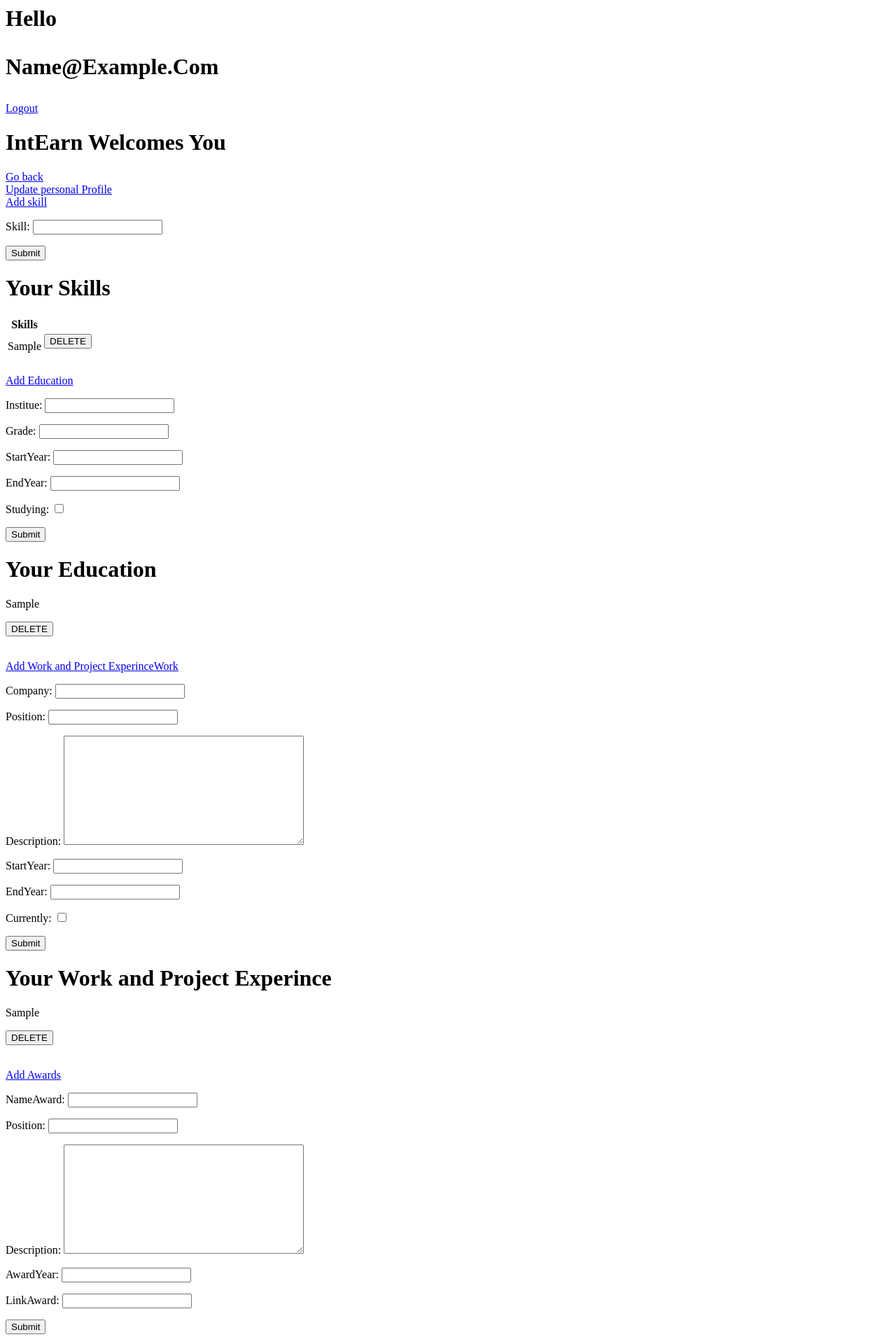
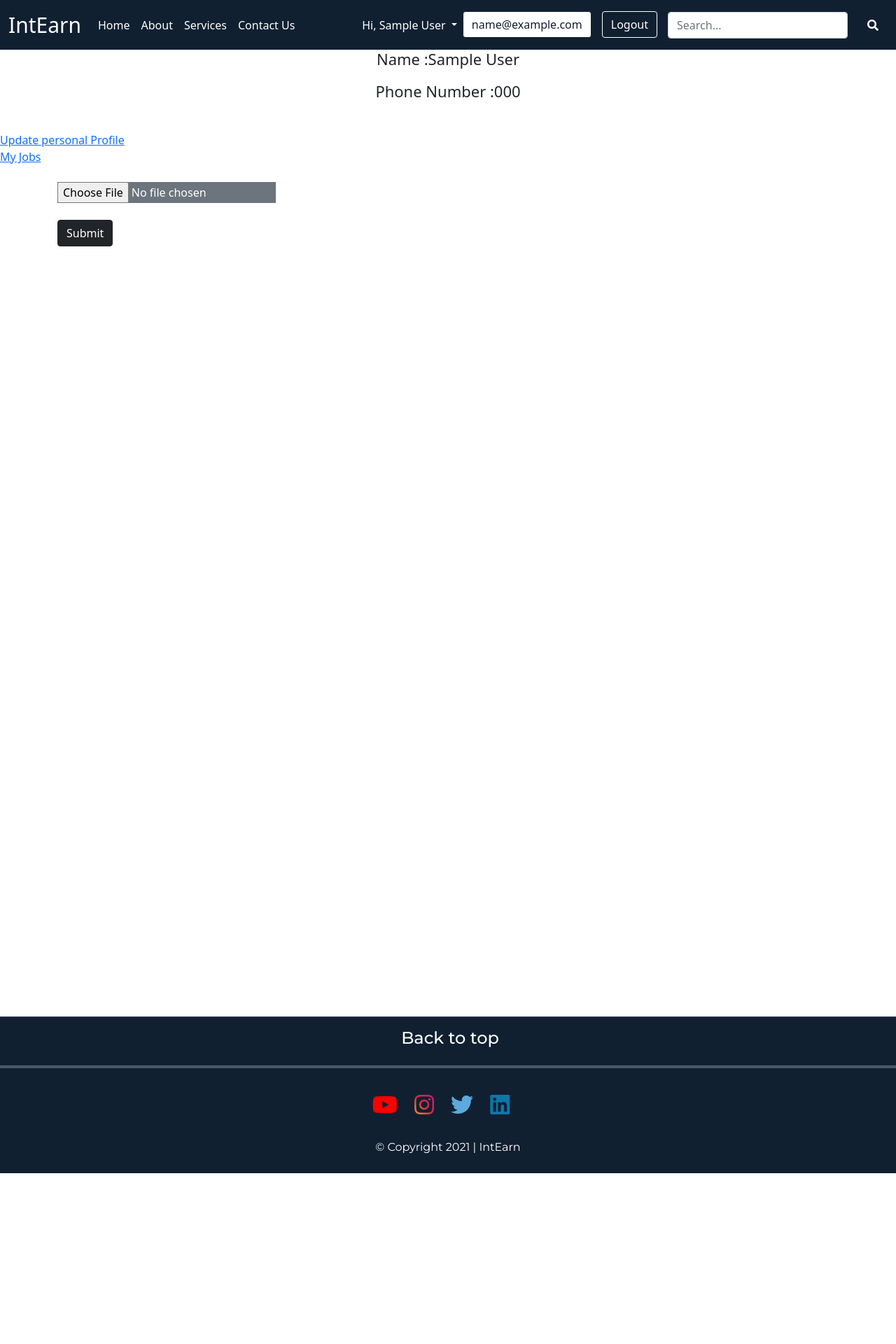
Before and after one commit to Chaitanya-Soni/IntEarn, a Django app: page /student/profile/ in a window 1280 px wide. Shown: the top 1920 px of the page at 70% size. After the commit the page ends 1676 px from the top, so only its background shows below. Run offline with Django 3.2, Linux system fonts and the light colour scheme; a user stored in the database is signed in; tables that the repository leaves empty hold one stand-in row (values such as "Sample post"); some libraries are stand-ins or nearby versions.

Commit message:
drop-down btn and upload resume page

```diff
--- a/intearn/home/templates/home/base.html
+++ b/intearn/home/templates/home/base.html
@@ -13,8 +13,8 @@
     <link rel="preconnect" href="https://fonts.gstatic.com" crossorigin>
     <link href="https://fonts.googleapis.com/css2?family=Montserrat:wght@400;500&display=swap" rel="stylesheet">
 
-
-    <link href="https://cdn.jsdelivr.net/npm/bootstrap@5.0.2/dist/css/bootstrap.min.css" rel="stylesheet" integrity="sha384-EVSTQN3/azprG1Anm3QDgpJLIm9Nao0Yz1ztcQTwFspd3yD65VohhpuuCOmLASjC" crossorigin="anonymous">
+    <link href="https://cdn.jsdelivr.net/npm/bootstrap@5.1.1/dist/css/bootstrap.min.css" rel="stylesheet" integrity="sha384-F3w7mX95PdgyTmZZMECAngseQB83DfGTowi0iMjiWaeVhAn4FJkqJByhZMI3AhiU" crossorigin="anonymous">
+    <!-- <link href="https://cdn.jsdelivr.net/npm/bootstrap@5.0.2/dist/css/bootstrap.min.css" rel="stylesheet" integrity="sha384-EVSTQN3/azprG1Anm3QDgpJLIm9Nao0Yz1ztcQTwFspd3yD65VohhpuuCOmLASjC" crossorigin="anonymous"> -->
     <link rel="stylesheet" href="{% static 'css/styles.css' %}" />
 
     <title>IntEarn</title>
@@ -44,10 +44,23 @@
         </li>
       </ul>
       <ul class="navbar-nav ">
+
+        <li class="nav-item dropdown">
+          <a class="nav-link dropdown-toggle" href="#" id="navbarDropdownMenuLink" role="button" data-bs-toggle="dropdown" aria-expanded="false">
+            Hi, {{student.name}}
+          </a>
+          <ul class="dropdown-menu" aria-labelledby="navbarDropdownMenuLink">
+            <li><a class="dropdown-item" style="color: black;" href="{% url 'student/profile/update' student.id %}">Update Profile</a></li>
+            <li><a class="dropdown-item" style="color: black;" href="{% url 'jobApplylist'  %}">My Jobs</a></li>
+            <li><a class="dropdown-item" style="color: black;" href="{% url 'logout' %}">Logout</a></li>
+          </ul>
+        </li>
+
       {% if request.user.is_authenticated %}
       <li class="nav-item signup">
        <a class="btn buttons" href="{% url 'student/profile' %}">{{request.user}}</a>
         </li>
+
         <li class="nav-item login">
           <a class="btn buttons" href="{% url 'logout' %}">Logout</a>
         </li>
@@ -83,5 +96,7 @@
         <p>© Copyright 2021 | IntEarn</p>
       </div>
     </div>
+    <script src="https://cdn.jsdelivr.net/npm/bootstrap@5.1.1/dist/js/bootstrap.bundle.min.js" integrity="sha384-/bQdsTh/da6pkI1MST/rWKFNjaCP5gBSY4sEBT38Q/9RBh9AH40zEOg7Hlq2THRZ" crossorigin="anonymous"></script>
+
   </body>
 </html>
--- a/intearn/student/templates/student/studentprofile.html
+++ b/intearn/student/templates/student/studentprofile.html
@@ -1,113 +1,24 @@
-<div class="header-bar">
-    <div>
-        <h1>Hello <p>{{request.user|title}}</p></h1>
+{% extends 'home/base.html' %}
+{% load static %}
+
+{% block content %}
+<h1>Name :{{student.name}}</h1>
+<h1>Phone Number :{{student.phoneno}}</h1>
+    <br>
+    <a class="updateProfile" href="{% url 'student/profile/update' student.id %}">Update personal Profile</a>
+    <br>
+    <a class="updateProfile" href="{% url 'jobApplylist'  %}">My Jobs</a>
+    <br>
+    <br>
+    <div class="container">
+          <div class="col-xs-4">
+              <div class="form-group studentResume">
+              <input type="file" class="filestyle btn-secondary" data-icon="false">
+              <br>
+              <br>
+              <button class="btn btn-dark" type="submit">Submit</button>
+            </div>
+          </div>
     </div>
-    {% if request.user.is_authenticated %}
-    <a href="{% url 'logout' %}">Logout</a>
-    {% else %}
-    <a href="{% url 'login' %}">Login</a>
-    {% endif %}
-</div>
-    <h1>IntEarn Welcomes You</h1>
-    <a href="{% url 'home' %}">Go back</a>
-    <br>
-    <a href="{% url 'student/profile/update' student.id %}">Update personal Profile</a>
-    <br>
-    <a href="{% url 'student/skills'  %}">Add skill</a>
-    <br>
-    <form action="" method="post">
-    {% csrf_token %} {{formskill.as_p}}
-    <input type="submit" value="Submit" />
-    </form>
-    <H1>Your Skills</H1>
-    <h3></h3>
-    <table>
-      <tr>
-        <th>Skills</th>
-        <th></th>
-      </tr>
-      {% for skill  in Skills %}
-      <tr>
-        <td>{{skill.skill}}</td>
 
-        <td> <form method="delete" action="{{skill.id}}">
-        <input type="submit"  value="DELETE">
-        </form></td>
-      </tr>
-      {%empty%}
-      <h3>No skills add your skills in above form</h3>
-      {% endfor %}
-    </table>
-    <br>
-    <a href="{% url 'student/Education'  %}">Add Education</a>
-    <br>
-    <form action="" method="post">
-    {% csrf_token %} {{formEducation.as_p}}
-    <input type="submit" value="Submit" />
-    </form>
-    <H1>Your Education</H1>
-    <h3></h3>
-      {% for educ  in education %}
-        <p>{{educ}}</p>
-        <form method="delete" action="{{skill.id}}">
-        <input type="submit"  value="DELETE">
-        </form>
-      {%empty%}
-      <h3>No Education add your Education in above form</h3>
-      {% endfor %}
-
-    <br>
-    <a href="{% url 'student/workProj'  %}">Add Work and Project ExperinceWork</a>
-    <br>
-    <form action="" method="post">
-    {% csrf_token %} {{formWork.as_p}}
-    <input type="submit" value="Submit" />
-    </form>
-    <H1>Your Work and Project Experince</H1>
-    <h3></h3>
-      {% for workProj  in work %}
-        <p>{{workProj}}</p>
-        <form method="delete" action="{{skill.id}}">
-        <input type="submit"  value="DELETE">
-        </form>
-      {%empty%}
-      <h3>No Work and Project Experince add your Work and Project Experince in above form</h3>
-      {% endfor %}
-    <br>
-    <a href="{% url 'student/Award'  %}">Add Awards</a>
-    <br>
-    <form action="" method="post">
-    {% csrf_token %} {{formAward.as_p}}
-    <input type="submit" value="Submit" />
-    </form>
-    <H1>Your Awards</H1>
-    <h3></h3>
-      {% for award  in awards %}
-        <p>{{award}}</p>
-        <form method="delete" action="{{award.id}}">
-        <input type="submit"  value="DELETE">
-        </form>
-      {%empty%}
-      <h3>No Awards add your Awards in above form</h3>
-      {% endfor %}
-    <br>
-    <a href="{% url 'student/certification'  %}">Add Certifications</a>
-    <br>
-    <form action="" method="post">
-    {% csrf_token %} {{formCert.as_p}}
-    <input type="submit" value="Submit" />
-    </form>
-    <H1>Your Certifications</H1>
-    <h3></h3>
-      {% for certific  in cert %}
-        <p>{{certific}}</p>
-        <form method="delete" action="{{certific.id}}">
-        <input type="submit"  value="DELETE">
-        </form>
-      {%empty%}
-      <h3>No Certifications add your Certifications in above form</h3>
-      {% endfor %}
-    <br>
-    <a href="{% url 'jobApplylist'  %}">My Jobs</a>
-<h1>Profile :{{student.name}}</h1>
-<h1>Profile :{{student.phoneno}}</h1>
+{% endblock content %}
```
Also changed, not shown: intearn/static/css/styles.css (line endings or trailing spaces).
